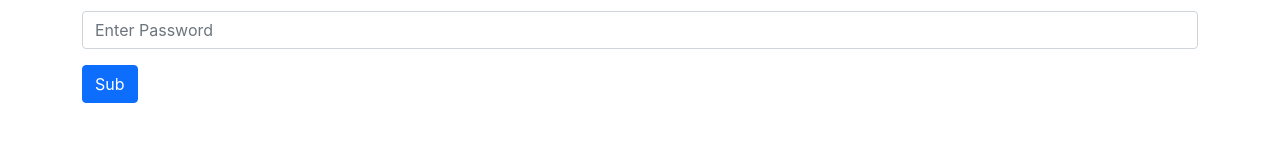
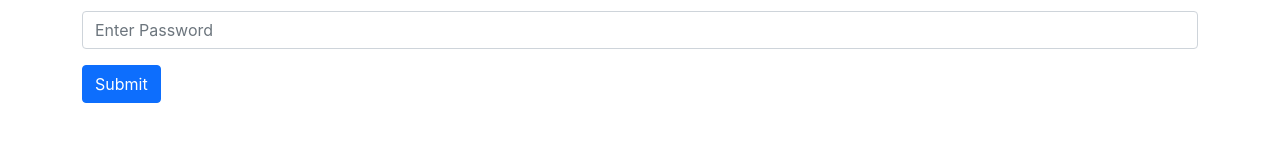
Before and after one commit to kelechi-nwankpa/Hotel-Booking-App, a React (Create React App) app in the folder client/: page /register in a window 1280 px wide. Shown: the part 361-502 px from the top of the page. Built offline with nearby package versions, Linux system fonts and the light colour scheme.

Commit message:
changed from sub to submit

```diff
--- a/client/src/components/RegisterForm.js
+++ b/client/src/components/RegisterForm.js
@@ -46,7 +46,7 @@
             />
         </div>
 
-        <button className="btn btn-primary">Sub</button>
+        <button className="btn btn-primary">Submit</button>
     </form>)
 
 }
```
